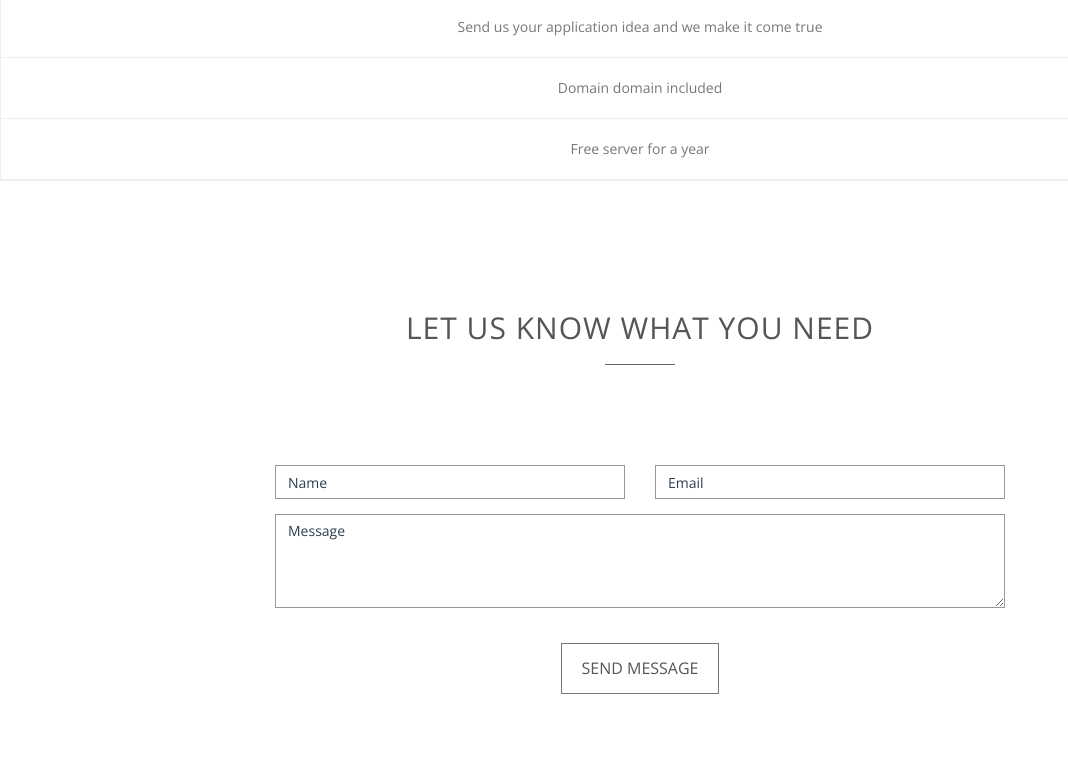
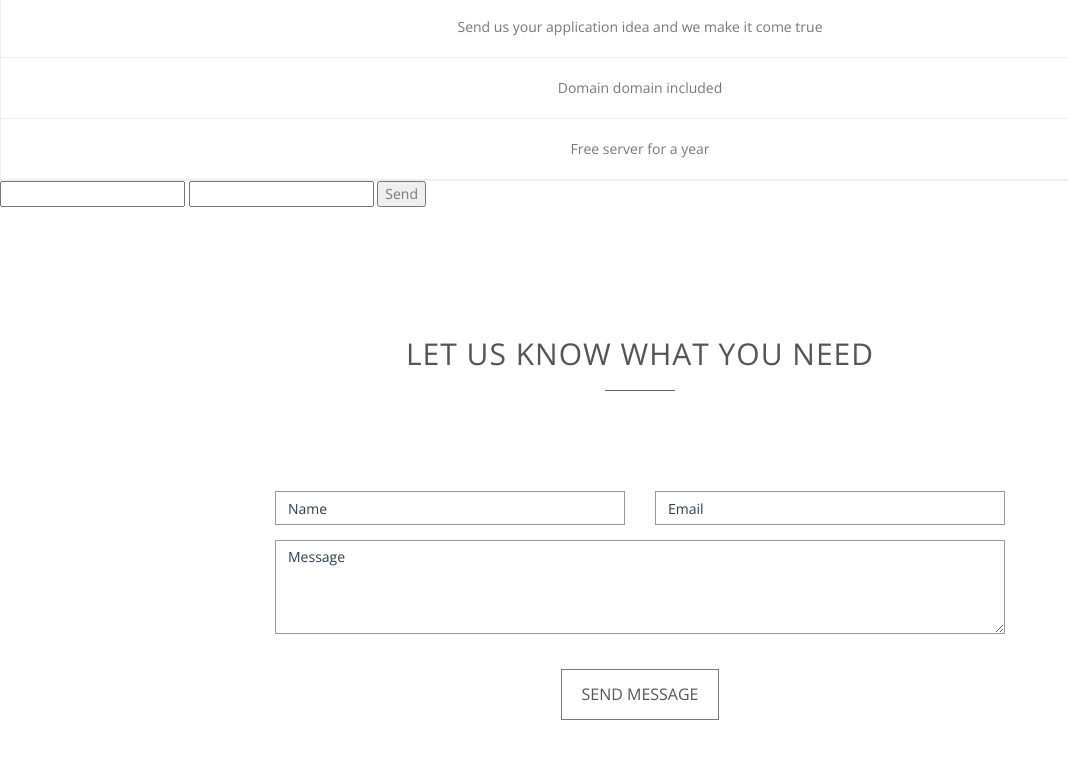
Before and after one commit to lucasalvarado23/305-Designs, a plain HTML site: page index.html in a window 1280 px wide. Shown: the part 3468-4250 px from the top of the page, without its empty margins (0-1068 px from the left). Drawn offline with nearby package versions, Linux system fonts and the light colour scheme.

Commit message:
formspree

```diff
--- a/index.html
+++ b/index.html
@@ -244,7 +244,12 @@
   </ul>
 </div>
 
-
+<form action="https://formspree.io/lucasalvarado23@gmail.com"
+      method="POST">
+    <input type="text" name="name">
+    <input type="email" name="_replyto">
+    <input type="submit" value="Send">
+</form>
 <!-- Contact Section -->
 <div id="contact" class="text-center">
   <div class="container">
@@ -253,7 +258,7 @@
       <hr>
     </div>
     <div class="col-md-8 col-md-offset-2">
-      <form name="sentMessage" id="contactForm" method="POST" action="https://formspree.io/lucasalvarado23@gmail.com">
+      <form name="sentMessage" id="contactForm" method="POST">
 
         <div class="row">
           <div class="col-md-6">
```
